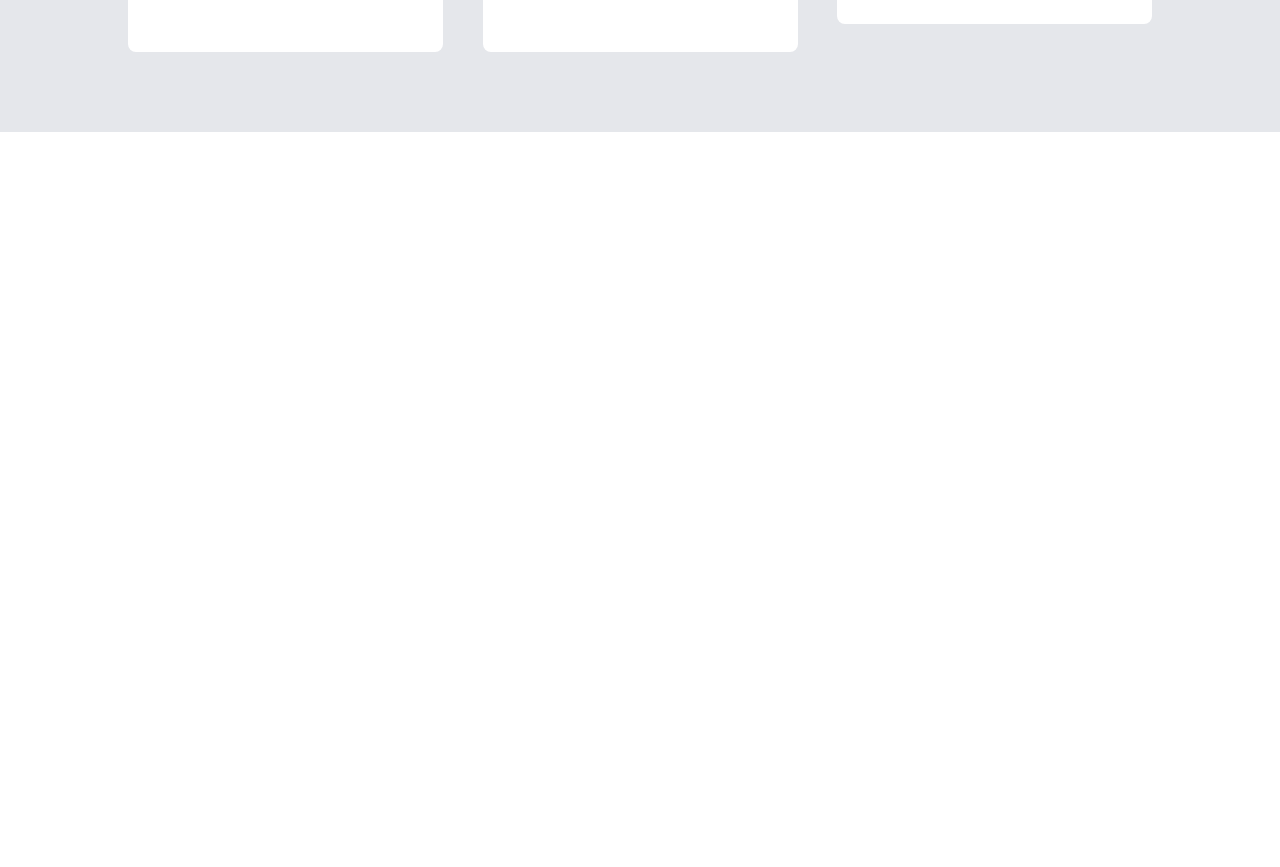
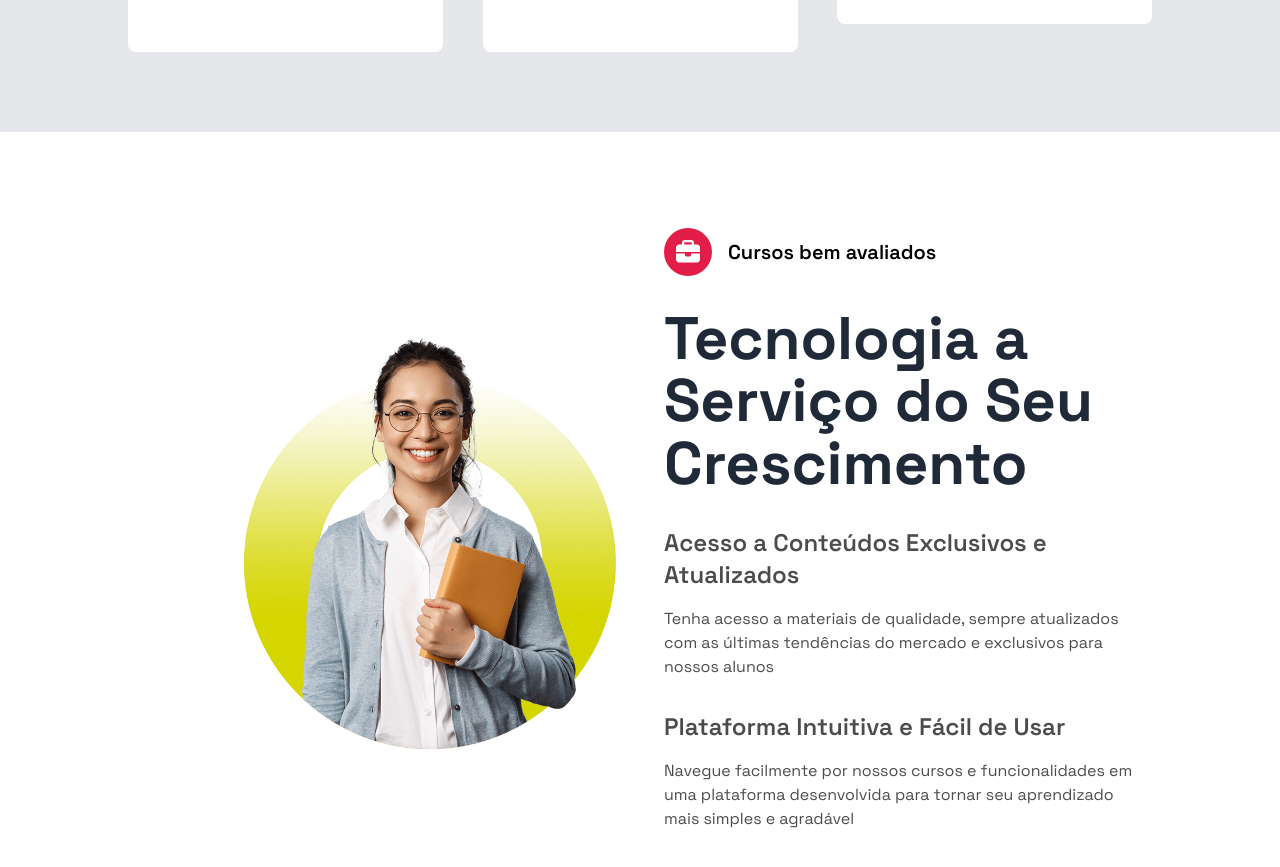
Before and after one commit to diegovilhalva/homebook, a Next.js app: page / in a window 1280 px wide. Shown: the part 2660-3527 px from the top of the page. Before the commit the page ends 2792 px from the top, so only its background shows below. Built offline with nearby package versions, Linux system fonts and the light colour scheme.

Commit message:
features section created

```diff
--- /dev/null
+++ b/app/components/Home/Features/Features.tsx
@@ -0,0 +1,44 @@
+"use client"
+
+import Image from 'next/image'
+import React from 'react'
+import { FaAward, FaBriefcase } from 'react-icons/fa6'
+import Tilt from "react-parallax-tilt"
+const Features = () => {
+  return (
+    <div className="pt-16 pb-16">
+      <div className="mt-8 grid grid-cols-1 xl:grid-cols-2 items-center gap-12 w-[80%] mx-auto ">
+        <Tilt>
+          <div>
+            <Image src={"/images/f.png"} alt='image' width={1000} height={1000} />
+          </div>
+        </Tilt>
+
+        <div className="">
+          <div className="flex items-center space-x-4">
+            <div className="w-12 h-12 bg-rose-600 rounded-full flex items-center justify-center flex-col">
+              <FaBriefcase className='h-6 w-6 text-white' />
+            </div>
+            <h1 className='text-xl text-black font-semibold'>
+              Cursos bem avaliados
+            </h1>
+          </div>
+          <h1 className='text-2xl sm:text-3xl md:text-4xl lg:text-6xl mt-8 font-bold md:leading-[3rem]
+          lg:leading-[3.5rem] xl:leading-[3.9rem] text-gray-800' >Tecnologia  a Serviço do Seu Crescimento</h1>
+          <div className="mt-8 mb-6">
+            <h1 className='text-lg md:text-2xl text-black text-opacity-70 font-semibold'>Acesso a Conteúdos Exclusivos e Atualizados</h1>
+            <p className='text-sm md:text-base text-black text-opacity-70 mt-4'>Tenha acesso a materiais de qualidade, sempre atualizados com as últimas tendências do mercado e exclusivos para nossos alunos</p>
+          </div>
+          <div className="mt-8 mb-6">
+            <h1 className='text-lg md:text-2xl text-black text-opacity-70 font-semibold'>Plataforma Intuitiva e Fácil de Usar</h1>
+            <p className='text-sm md:text-base text-black text-opacity-70 mt-4'>
+              Navegue facilmente por nossos cursos e funcionalidades em uma plataforma desenvolvida para tornar seu aprendizado mais simples e agradável
+            </p>
+          </div>
+        </div>
+      </div>
+    </div>
+  )
+}
+
+export default Features
--- a/app/components/Home/Home.tsx
+++ b/app/components/Home/Home.tsx
@@ -2,6 +2,7 @@ import React from 'react'
 import Hero from './Hero/Hero'
 import About from './About/About'
 import Courses from './Courses/Courses'
+import Features from './Features/Features'
 
 const Home = () => {
   return (
@@ -9,6 +10,7 @@ const Home = () => {
       <Hero/>
       <About />
       <Courses />
+      <Features />
     </div>
   )
 }
```
